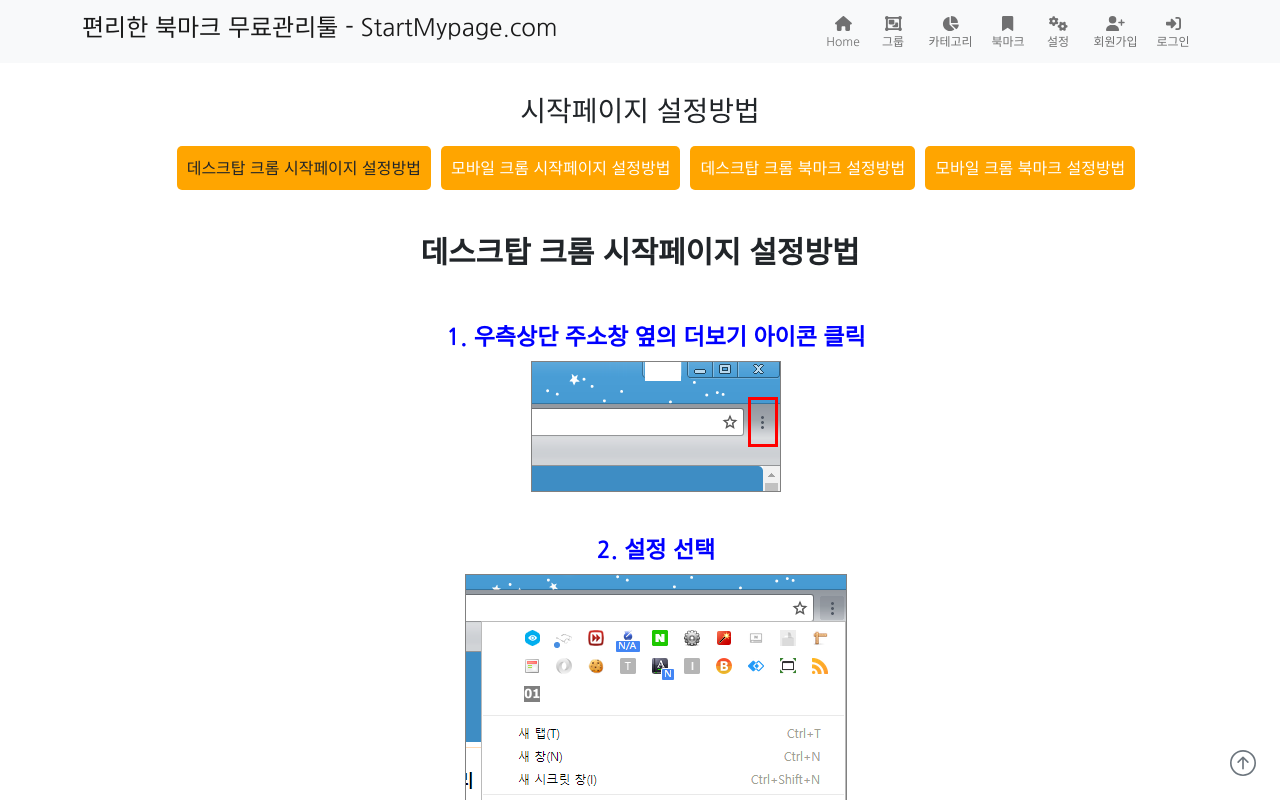
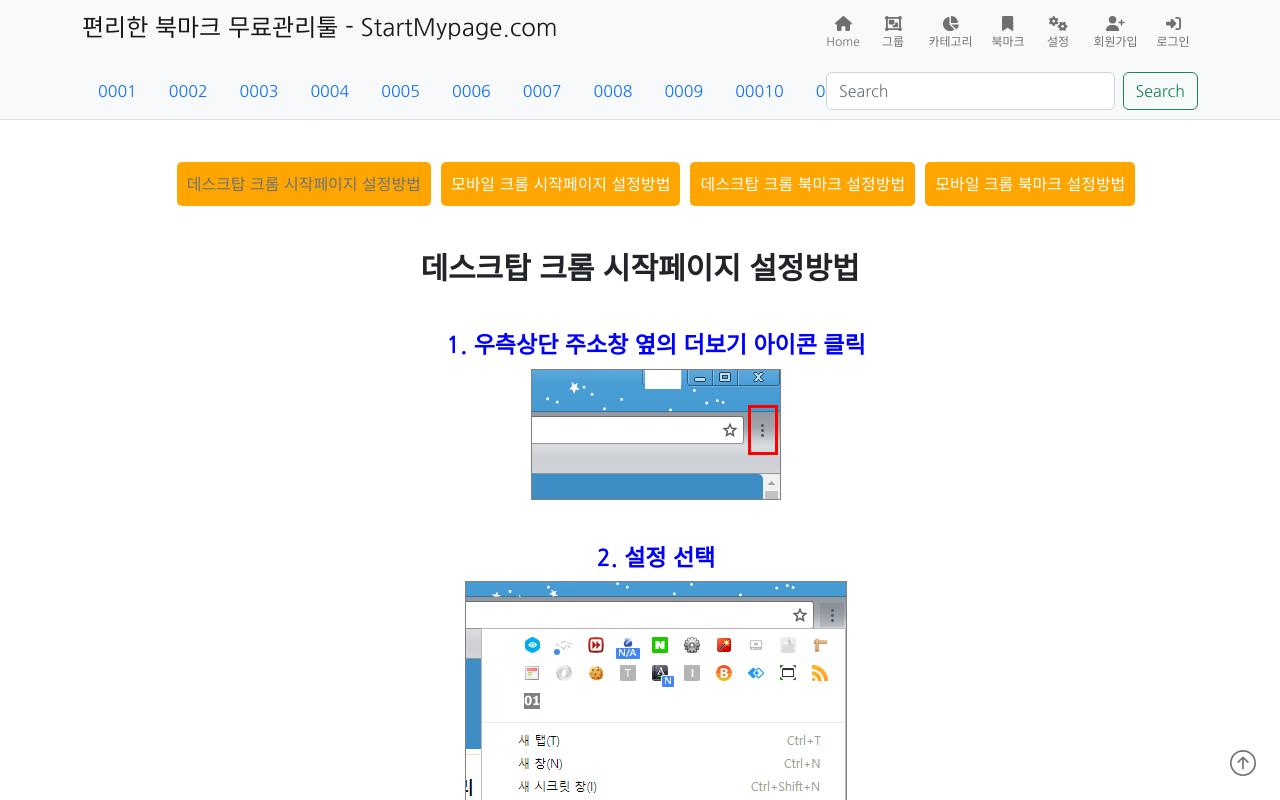
Before and after one commit to doonee/start-mypage-v2, a React (Create React App) app: page /browserSetting in a window 1280 px wide. Shown: the top 800 px of the page. Built offline with nearby package versions, Linux system fonts and the light colour scheme.

Commit message:
updated browser  startpage, bookmark guide

```diff
--- a/src/App.js
+++ b/src/App.js
@@ -4,7 +4,7 @@
 import TopMenus from "./components/TopMenus";
 import GroupLinks from "./components/GroupLinks";
 import Footer from "./components/Footer";
-import ToTopLink from "./components/ToTopLink";
+import GoToTopIcon from "./components/GoToTopIcon";
 import { Outlet, Routes, Route } from "react-router-dom";
 import MainPage from "./pages/MainPage";
 import GroupsPage from "./pages/GroupsPage";
@@ -38,7 +38,7 @@
         <GroupLinks curPath={curPath} />
         <Outlet />
         <Footer />
-        <ToTopLink />
+        <GoToTopIcon />
       </header>
     </div>
   );
--- a/src/components/BrowserSetting.js
+++ b/src/components/BrowserSetting.js
@@ -1,52 +1,59 @@
-import React from "react";
+/* eslint-disable eqeqeq */
+/* eslint-disable jsx-a11y/anchor-is-valid */
+import React from 'react'
 import "../css/browser_setting.css";
 
 export default function BrowserSetting() {
-    document.querySelectorAll('ul#menuLinks li').forEach((e) => {
-        let html = '';
-        switch (e) {
-            case 'chromePc':
-                //return <h4>판매자 로그인</h4>
-                html = '<h4>판매자 로그인</h4>';
-                break;
-            case 'customer':
-                // return <h4>구매자 로그인</h4>
-                html = '<h4>판매자 로그인222</h4>';
-                break;
-            default:
-                // return <h4>그냥 로그인</h4>
-                html = '<h4>판매자 로그인333</h4>';
-                break;
+    const menus = [
+        { id: 1, title: '데스크탑 크롬 시작페이지 설정방법', name: 'chromePcStart' },
+        { id: 2, title: '모바일 크롬 시작페이지 설정방법', name: 'chromeMobileStart' },
+        { id: 3, title: '데스크탑 크롬 북마크 설정방법', name: 'chromePcBookmark' },
+        { id: 4, title: '모바일 크롬 북마크 설정방법', name: 'chromeMobileBookmark' }
+    ];
+
+    const [curMenuId, setCurMenuId] = React.useState('1');
+    const [curMenuTitle, setCurMenuTitle] = React.useState('데스크탑 크롬 시작페이지 설정방법');
+
+    const handleMenuClick = (e) => {
+        setCurMenuId(e.target.getAttribute('menu-id'));
+        setCurMenuTitle(e.target.outerText);
+        Title();
+        Content();
     }
-        document.querySelector('#contentList').innerHTML = html;
-    })
+
+    const Title = () => {
         return (
-        <section className="container-xl">
-            <h2 className="h3">시작페이지 설정방법</h2>
-            <div id="mainWrap">
+            <>
                 <ul id="menuLinks">
-                    <li>
-                        데스크탑 크롬 시작페이지 설정방법
+                    {menus.map((m) => (
+                        <li key={m.id}>
+                            <a href="#"
+                                className={(m.id == curMenuId) ? "text-muted" : ""}
+                                onClick={handleMenuClick}
+                                menu-id={m.id}>
+                                {m.title}</a>
                         </li>
-                    <li>
-                        <a href="mobile_chrome_st.html">
-                            모바일 크롬 시작페이지 설정방법
-                        </a>
-                    </li>
-                    <li>
-                        <a href="pc_chrome_fa.html">
-                            데스크탑 크롬 북마크 설정방법
-                        </a>
-                    </li>
-                    <li>
-                        <a href="mobile_chrome_fa.html">
-                            모바일 크롬 북마크 설정방법
-                        </a>
-                    </li>
+                    ))}
                 </ul>
-                <h2>데스크탑 크롬 시작페이지 설정방법</h2>
-                <ul id="contentList">
-                    <li>
+                <h2>{curMenuTitle}</h2>
+            </>
+        )
+    }
+
+    const Content = () => {
+        let htmlContent = '';
+        if (curMenuId == 2) {
+            htmlContent = `<li><p>1. 우측 상단의 더보기 아이콘 터치</p><img src="/img/browser_setting/mobile_chrome_st/1.jpg"></li>
+            <li><p>2. 설정 선택</p><img src="/img/browser_setting/mobile_chrome_st/2.jpg"></li>
+            <li><p>3. 홈페이지 사용 선택</p><img src="/img/browser_setting/mobile_chrome_st/3.jpg"></li>
+            <li><p>4. 사용에 파란불 되게 터치하고 http://startmypage.com 입력</p><img src="/img/browser_setting/mobile_chrome_st/4.jpg"></li>`;
+        } else if (curMenuId == 3) {
+            htmlContent = `<li><p>데스크탑 크롬 즐겨찾기는 간단하게<br>주소창 우측상단의 별표모양 클릭하면 됩니다.</p><img src="/img/browser_setting/pc_chrome_fa/1.png"></li>`;
+        } else if (curMenuId == 4) {
+            htmlContent = `<li><p>1. 크롬을 실행하고 우측 상단의 더보기 마크를 터치</p><img src="/img/browser_setting/mobile_chrome_fa/1.jpg"></li>
+            <li><p>2. 별마크를 터치하면 간단하게 북마크가 됩니다.</p><img src="/img/browser_setting/mobile_chrome_fa/2.jpg"></li>`;
+        } else {
+            htmlContent = `<li>
                     <p>1. 우측상단 주소창 옆의 더보기 아이콘 클릭</p>
                     <img src="/img/browser_setting/pc_chrome_st/1.png" alt="시작페이지 설정방법" />
                 </li>
@@ -65,8 +72,21 @@
                 <li>
                     <p>5. http://startmypage.com 입력 후 저장</p>
                     <img src="/img/browser_setting/pc_chrome_st/5.png" alt="시작페이지 설정방법" />
-                    </li>
-                </ul>
+                </li>`;
+        }
+
+        return (
+            <>
+                <ul id="contentList" dangerouslySetInnerHTML={{ __html: htmlContent }}></ul>
+            </>
+        )
+    }
+
+    return (
+        <section className="container-xl">
+            <div id="mainWrap">
+                <Title />
+                <Content />
             </div>
         </section>
     );
--- a/src/components/ToTopLink.js
+++ b/src/components/GoToTopIcon.js
@@ -1,4 +1,4 @@
-const ToTopLink = () => {
+const GoToTopIcon = () => {
   return (
     <div className="fixed-bottom m-4 text-end">
       <a href="#top" className="text-decoration-none link-secondary">
@@ -18,4 +18,4 @@
   );
 };
 
-export default ToTopLink;
+export default GoToTopIcon;
--- a/src/components/GroupLinks.js
+++ b/src/components/GroupLinks.js
@@ -1,5 +1,5 @@
 import React from "react";
-import { useLocation } from "react-router-dom";
+// import { useLocation } from "react-router-dom";
 
 const GroupLinks = ({ curPath }) => {
   setTimeout(() => {
@@ -12,7 +12,7 @@
 
   return (
     <header
-      className="container-fluid sticky-top border-bottom bg-light d-none"
+      className="container-fluid sticky-top border-bottom bg-light"
       id="group-link">
       <nav className="container-xl navbar navbar-expand-xl">
         <div className="container-fluid navbar-expand">
--- a/src/components/MainData.json
+++ b/src/components/MainData.json
@@ -68,7 +68,7 @@
     "icon": "sort",
     "name": "개인화/최적화",
     "content": [
-      "그룹, 카테고리, 북마크 모두 간단하게 순서변경이 가능합니다.",
+      "그룹, 카테고리, 북마크 모두 간단하게 편집과 순서변경이 가능합니다.",
       "나에게 최적화 된 페이지를 구성해보세요."
     ]
   },
--- a/src/components/TopMenus.js
+++ b/src/components/TopMenus.js
@@ -1,3 +1,5 @@
+/* eslint-disable jsx-a11y/anchor-has-content */
+/* eslint-disable jsx-a11y/anchor-is-valid */
 import React from "react";
 import { FontAwesomeIcon } from "@fortawesome/react-fontawesome";
 import {
@@ -28,7 +30,7 @@
         <div className="container-fluid navbar-expand">
           <a
             className="navbar-brand col-md-5 col-lg-6 col-xl-7 overflow-hidden"
-            href="/">
+            href="/mybookmarks/1234">
             <h1 className="h4">편리한 북마크 무료관리툴 - StartMypage.com</h1>
           </a>
           <div
--- a/src/css/browser_setting.css
+++ b/src/css/browser_setting.css
@@ -1,98 +1,81 @@
-#mainWrap{
-    width:100%;
+@charset "UTF-8";
+#mainWrap {
+  width: 100%;
   text-align: center;
-    border:0px solid red;
-    margin:0 auto;
-    padding:5px;
-    box-sizing:border-box;
+  border: 0px solid red;
+  margin: 0 auto;
+  padding: 5px;
+  box-sizing: border-box;
+  /* 850px 이하 */
 }
-
-h2{
-    font-size:30px;
-    font-weight:bolder;
-    margin:2.5rem auto;
+#mainWrap h2 {
+  font-size: 30px;
+  font-weight: bolder;
+  margin: 2.5rem auto;
 }
-
-#contentList li{
-    border:0px solid red;
-    margin:40px auto;
+#mainWrap #contentList li {
+  border: 0px solid red;
+  margin: 40px auto;
 }
-
-#contentList li img{
-    border:1px solid gray;
-}
-
-#contentList li p{
+#mainWrap #contentList li p {
   font-weight: bolder;
-    font-size:23px;
-    margin:5px auto;
-    color:blue;
+  font-size: 23px;
+  margin: 5px auto;
+  color: blue;
   line-height: 160%;
 }
-
-#menuLinks li{
-    list-style:none;
-    margin:5px;
-    display:inline-block;
-    background-color:orange;
-    padding:10px;
+#mainWrap #contentList img {
+  border: 1px solid gray;
+}
+#mainWrap #menuLinks li {
+  list-style: none;
+  margin: 5px;
+  display: inline-block;
+  background-color: orange;
+  padding: 10px;
   border-radius: 5px;
-    font-size:16px;
+  font-size: 16px;
 }
-
-#menuLinks li a{
-    color:#fff;
+#mainWrap #menuLinks li a {
+  color: #fff;
   text-decoration: none;
 }
-
-#menuLinks li a:hover{
-    color:yellow;
+#mainWrap #menuLinks li a:hover {
+  font-weight: bold;
 }
-
-.active{
-    color:yellow !important;
+#mainWrap #bottomLink {
+  font-size: 16px;
+  background-color: rgba(255, 162, 0, 0.822);
+  border: 1px solid orange;
+  border-radius: 5px;
+  display: inline-block;
+  padding: 15px;
   font-weight: bolder;
+  margin-bottom: 80px;
 }
-
-#bottomLink{
-    font-size:16px;
-    background-color:rgba(255, 162, 0, 0.822);
-    border:1px solid orange;
-    border-radius:5px;
-    display: inline-block;
-    padding:15px;
-    font-weight:bolder;
-    margin-bottom:80px;
-}
-#bottomLink a{
-    color:#fff;
+#mainWrap #bottomLink a {
+  color: #fff;
   text-decoration: none;
 }
-#bottomLink a:hover{
-    opacity:0.8;
+#mainWrap #bottomLink a:hover {
+  opacity: 0.8;
 }
-
-/* 850px 이하 */
-@media (max-width:850px) {
-    h2{
-        font-size:20px;
+@media (max-width: 850px) {
+  #mainWrap h2 {
+    font-size: 20px;
   }
-
-    #contentList li{
-        margin:20px auto;
+  #mainWrap #contentList li {
+    margin: 20px auto;
   }
-
-    #contentList li img{
-        max-width:90%;
+  #mainWrap #contentList li img {
+    max-width: 90%;
   }
-
-    #contentList li p{
-        font-size:15px;
+  #mainWrap #contentList li p {
+    font-size: 15px;
   }
-
-    #menuLinks li{
-        margin:5px auto;
-        padding:5px;
-        font-size:15px;
+  #mainWrap #menuLinks li {
+    margin: 5px auto;
+    padding: 5px;
+    font-size: 15px;
   }
-}
+}/*# sourceMappingURL=browser_setting.css.map */
--- /dev/null
+++ b/src/css/browser_setting.scss
@@ -0,0 +1,102 @@
+#mainWrap {
+  width: 100%;
+  text-align: center;
+  border: 0px solid red;
+  margin: 0 auto;
+  padding: 5px;
+  box-sizing: border-box;
+
+  h2 {
+    font-size: 30px;
+    font-weight: bolder;
+    margin: 2.5rem auto;
+  }
+
+  #contentList {
+    li {
+      border: 0px solid red;
+      margin: 40px auto;
+
+      p {
+        font-weight: bolder;
+        font-size: 23px;
+        margin: 5px auto;
+        color: blue;
+        line-height: 160%;
+      }
+    }
+
+    img {
+      border: 1px solid gray;
+    }
+  }
+
+  #menuLinks {
+    li {
+      list-style: none;
+      margin: 5px;
+      display: inline-block;
+      background-color: orange;
+      padding: 10px;
+      border-radius: 5px;
+      font-size: 16px;
+
+      a {
+        color: #fff;
+        text-decoration: none;
+      }
+
+      a:hover {
+        font-weight: bold;
+      }
+    }
+  }
+
+  #bottomLink {
+    font-size: 16px;
+    background-color: rgba(255, 162, 0, 0.822);
+    border: 1px solid orange;
+    border-radius: 5px;
+    display: inline-block;
+    padding: 15px;
+    font-weight: bolder;
+    margin-bottom: 80px;
+
+    a {
+      color: #fff;
+      text-decoration: none;
+    }
+    a:hover {
+      opacity: 0.8;
+    }
+  }
+
+  /* 850px 이하 */
+  @media (max-width: 850px) {
+    h2 {
+      font-size: 20px;
+    }
+
+    #contentList {
+      li {
+        margin: 20px auto;
+
+        img {
+          max-width: 90%;
+        }
+
+        p {
+          font-size: 15px;
+        }
+      }
+    }
+
+    #menuLinks {
+      li {
+        margin: 5px auto;
+        padding: 5px;
+        font-size: 15px;
+      }
+    }
+  }
+}
```
Also changed, not shown: 1 other file (tests, documents, lock files or other folders). Lines whose indentation alone changed are shown as unchanged.
